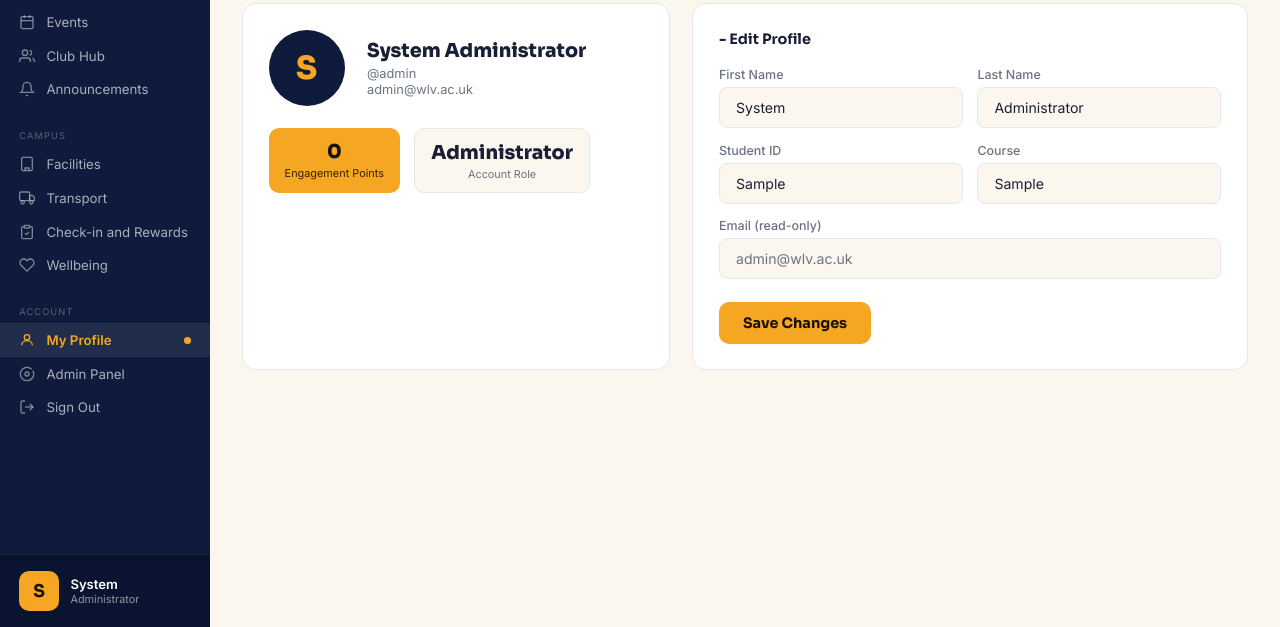
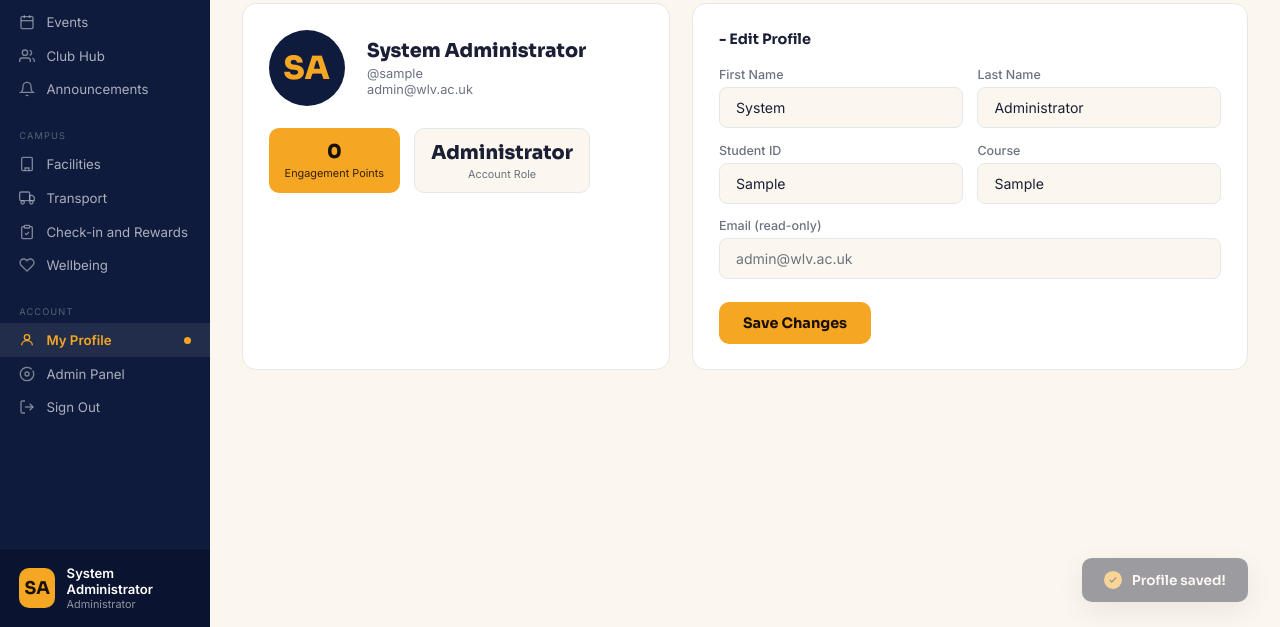
Before and after one commit to seniru-ekanayake/campus-hub-collaborative, a plain HTML site: page Frontend/my-profile.html in a window 1280 px wide. Both pictures are taken after typing "Sample", "Sample" into the empty fields and a click on the button "Save Changes". Shown: the part 173-800 px from the top of the page. Drawn offline with Linux system fonts and the light colour scheme.

Commit message:
Add profile management with toast notifications and localStorage persistence

```diff
--- a/Frontend/my-profile.html
+++ b/Frontend/my-profile.html
@@ -487,6 +487,44 @@
     .btn-save:hover {
       background: #ffb733;
     }
+
+    .toast {
+      position: fixed;
+      bottom: 2rem;
+      right: 2rem;
+      background: #1a1f36;
+      color: #fff;
+      font-family: 'Sora', sans-serif;
+      font-size: 0.85rem;
+      font-weight: 600;
+      padding: 0.8rem 1.4rem;
+      border-radius: 10px;
+      box-shadow: 0 8px 30px rgba(0,0,0,0.18);
+      opacity: 0;
+      transform: translateY(12px);
+      transition: opacity 0.3s, transform 0.3s;
+      pointer-events: none;
+      z-index: 999;
+      display: flex;
+      align-items: center;
+      gap: 0.6rem;
+    }
+
+    .toast.show {
+      opacity: 1;
+      transform: translateY(0);
+    }
+
+    .toast-icon {
+      width: 18px;
+      height: 18px;
+      background: var(--amber);
+      border-radius: 50%;
+      display: flex;
+      align-items: center;
+      justify-content: center;
+      flex-shrink: 0;
+    }
   </style>
 </head>
 
@@ -628,11 +666,11 @@
 
         <div class="white-card">
           <div class="profile-avatar-wrap">
-            <div class="profile-avatar">S</div>
+            <div class="profile-avatar" id="cardAvatar">S</div>
             <div>
-              <div class="profile-name">System Administrator</div>
-              <div class="profile-username">@admin</div>
-              <div class="profile-email">admin@wlv.ac.uk</div>
+              <div class="profile-name" id="cardName">System Administrator</div>
+              <div class="profile-username" id="cardUsername">@admin</div>
+              <div class="profile-email" id="cardEmail">admin@wlv.ac.uk</div>
             </div>
           </div>
           <div class="stat-badges">
@@ -654,36 +692,89 @@
           <div class="form-row">
             <div class="form-group">
               <label>First Name</label>
-              <input type="text" value="System">
+              <input type="text" id="fFirstName" value="System">
             </div>
             <div class="form-group">
               <label>Last Name</label>
-              <input type="text" value="Administrator">
+              <input type="text" id="fLastName" value="Administrator">
             </div>
           </div>
 
           <div class="form-row">
             <div class="form-group">
               <label>Student ID</label>
-              <input type="text" placeholder="Student ID">
+              <input type="text" id="fStudentId" placeholder="Student ID">
             </div>
             <div class="form-group">
               <label>Course</label>
-              <input type="text" placeholder="Course / Programme">
+              <input type="text" id="fCourse" placeholder="Course / Programme">
             </div>
           </div>
 
           <div class="form-single form-group">
             <label>Email (read-only)</label>
-            <input type="email" value="admin@wlv.ac.uk" readonly>
+            <input type="email" id="fEmail" value="admin@wlv.ac.uk" readonly>
           </div>
 
-          <button class="btn-save">Save Changes</button>
+          <button class="btn-save" onclick="saveProfile()">Save Changes</button>
         </div>
       </div>
     </div>
   </div>
 
+  <div class="toast" id="toast">
+    <div class="toast-icon">
+      <svg width="10" height="10" fill="none" stroke="#1a1000" stroke-width="3" viewBox="0 0 24 24"><polyline points="20 6 9 17 4 12"/></svg>
+    </div>
+    Profile saved!
+  </div>
+
+  <script>
+    const FIELDS = ['fFirstName', 'fLastName', 'fStudentId', 'fCourse'];
+
+    function loadProfile() {
+      FIELDS.forEach(function (id) {
+        var val = localStorage.getItem('profile_' + id);
+        if (val !== null) document.getElementById(id).value = val;
+      });
+      updateCard();
+    }
+
+    function saveProfile() {
+      FIELDS.forEach(function (id) {
+        localStorage.setItem('profile_' + id, document.getElementById(id).value.trim());
+      });
+      updateCard();
+      showToast();
+    }
+
+    function updateCard() {
+      var first = document.getElementById('fFirstName').value.trim();
+      var last  = document.getElementById('fLastName').value.trim();
+      var full  = (first + ' ' + last).trim() || 'System Administrator';
+      var initials = ((first[0] || '') + (last[0] || '')).toUpperCase() || 'S';
+      var sid = document.getElementById('fStudentId').value.trim();
+      var username = sid ? '@' + sid.toLowerCase() : '@admin';
+
+      document.getElementById('cardName').textContent = full;
+      document.getElementById('cardAvatar').textContent = initials;
+      document.getElementById('cardUsername').textContent = username;
+
+      var sidebarAvatar = document.querySelector('.sidebar-footer .avatar');
+      var sidebarName   = document.querySelector('.sidebar-footer .name');
+      if (sidebarAvatar) sidebarAvatar.textContent = initials;
+      if (sidebarName)   sidebarName.textContent   = full;
+    }
+
+    function showToast() {
+      var t = document.getElementById('toast');
+      t.classList.add('show');
+      setTimeout(function () { t.classList.remove('show'); }, 2800);
+    }
+
+    loadProfile();
+  </script>
+
 </body>
 
 </html>
```
